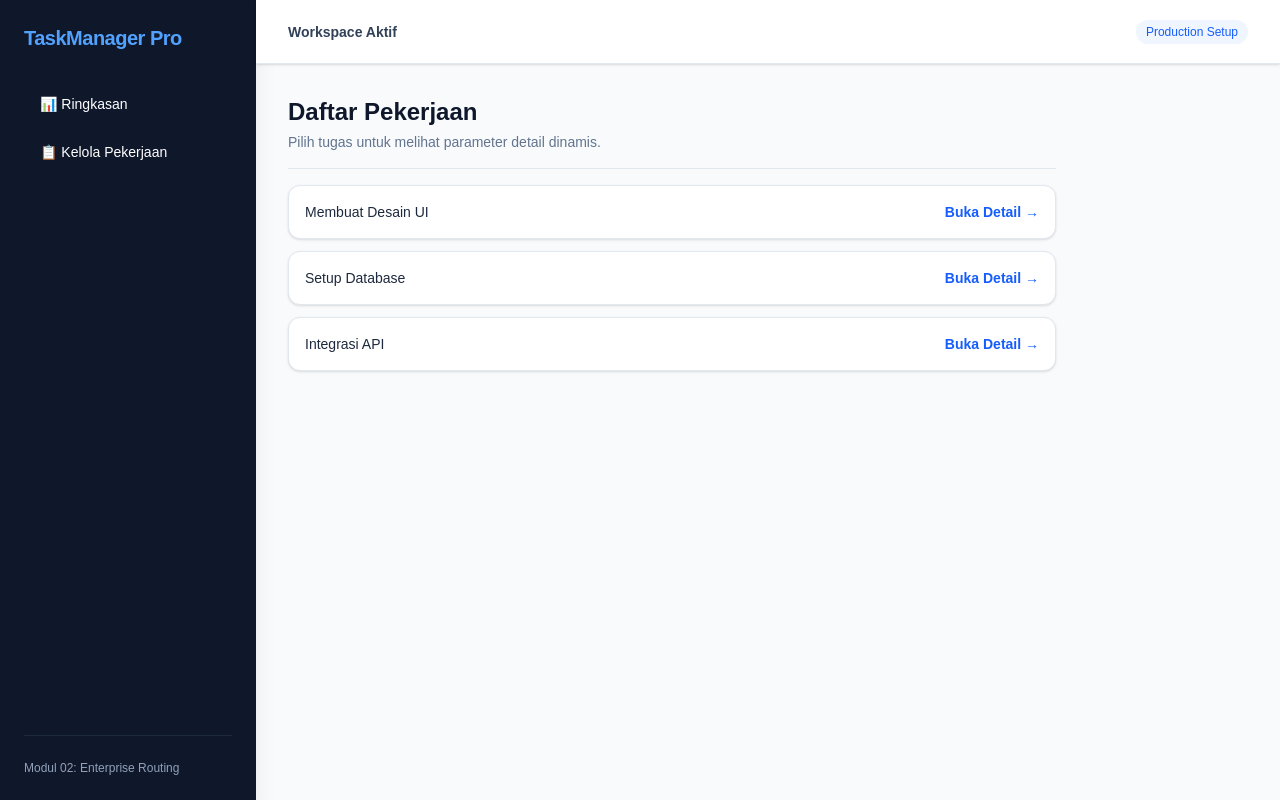
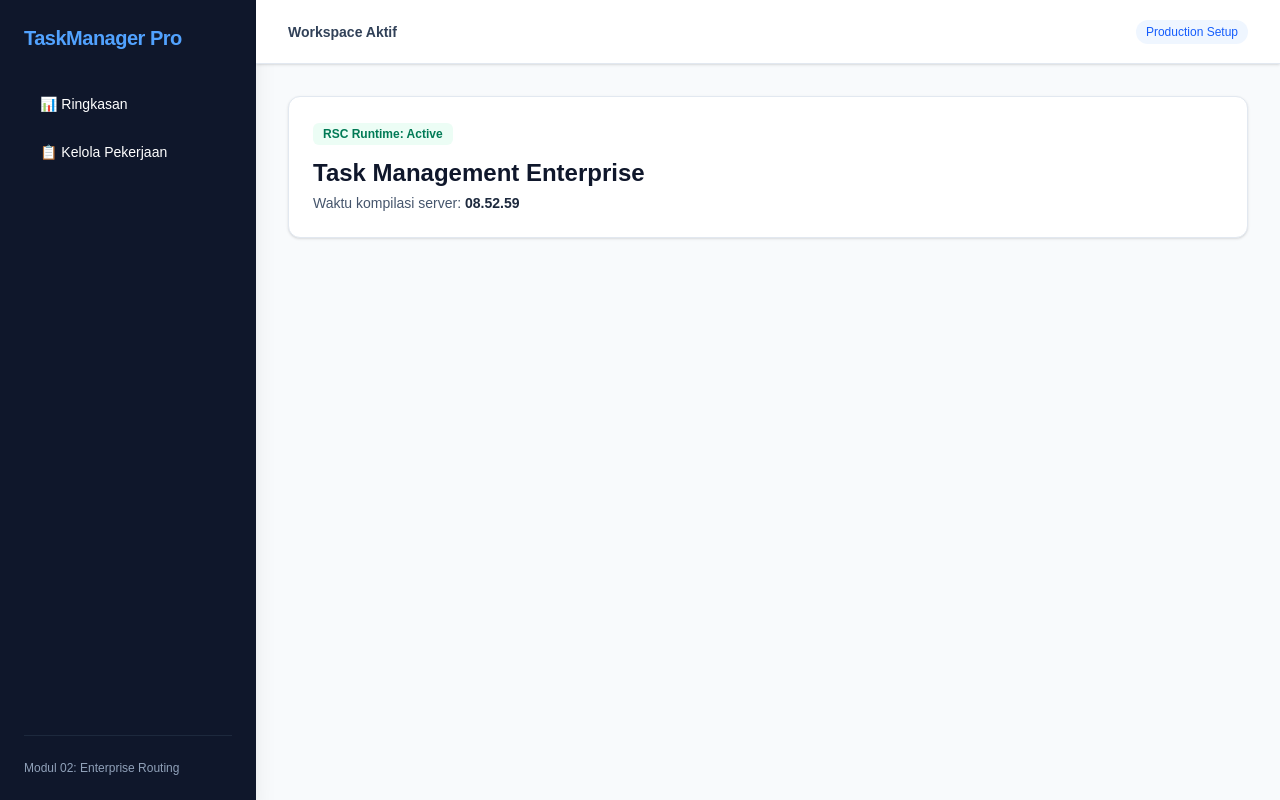
Before and after one commit to anggarasa/nextjs-roadmap, a Next.js app: page /tasks in a window 1280 px wide. Built offline with nearby package versions, Linux system fonts and the light colour scheme.

Commit message:
materi 13

```diff
--- a/app/(dashboard)/tasks/page.tsx
+++ b/app/(dashboard)/tasks/page.tsx
@@ -16,22 +16,36 @@ export default function TasksPage() {
     },
   ];
 
+  console.log("LOG DARI SERVER: komponen ini dieksekusi secara ekslusif di server!");
+
+  const serverTimestamp = new Date().toLocaleTimeString("id-ID");
+
   return (
-    <div className="space-y-4 max-w-3xl">
-      <div className="border-b border-slate-200 pb-4">
-        <h1 className="text-2xl font-bold text-slate-900">Daftar Pekerjaan</h1>
-        <p className="text-sm text-slate-500 mt-1">Pilih tugas untuk melihat parameter detail dinamis.</p>
-      </div>
+    // <div className="space-y-4 max-w-3xl">
+    //   <div className="border-b border-slate-200 pb-4">
+    //     <h1 className="text-2xl font-bold text-slate-900">Daftar Pekerjaan</h1>
+    //     <p className="text-sm text-slate-500 mt-1">Pilih tugas untuk melihat parameter detail dinamis.</p>
+    //   </div>
 
-      <div className="space-y-3">
-        {DUMMY_TASKS.map((task) => (
-          <div key={task.id} className="p-4 bg-white border border-slate-200 rounded-xl shadow-sm flex items-center justify-between hover:border-slate-300 transition-colors">
-            <span className="font-medium text-slate-800 text-sm">{task.title}</span>
-            <Link href={`/tasks/${task.id}`} className="text-blue-600 text-sm font-semibold hover:underline">
-              Buka Detail →
-            </Link>
-          </div>
-        ))}
+    //   <div className="space-y-3">
+    //     {DUMMY_TASKS.map((task) => (
+    //       <div key={task.id} className="p-4 bg-white border border-slate-200 rounded-xl shadow-sm flex items-center justify-between hover:border-slate-300 transition-colors">
+    //         <span className="font-medium text-slate-800 text-sm">{task.title}</span>
+    //         <Link href={`/tasks/${task.id}`} className="text-blue-600 text-sm font-semibold hover:underline">
+    //           Buka Detail →
+    //         </Link>
+    //       </div>
+    //     ))}
+    //   </div>
+    // </div>
+
+    <div className="space-y-4">
+      <div className="p-6 bg-white rounded-xl border border-slate-200 shadow-sm">
+        <span className="text-xs font-mono px-2.5 py-1 bg-emerald-50 text-emerald-700 rounded-md font-semibold">RSC Runtime: Active</span>
+        <h1 className="text-2xl font-bold text-slate-900 mt-3">Task Management Enterprise</h1>
+        <p className="text-slate-600 text-sm mt-1">
+          Waktu kompilasi server: <span className="font-semibold text-slate-800">{serverTimestamp}</span>
+        </p>
       </div>
     </div>
   );
```
